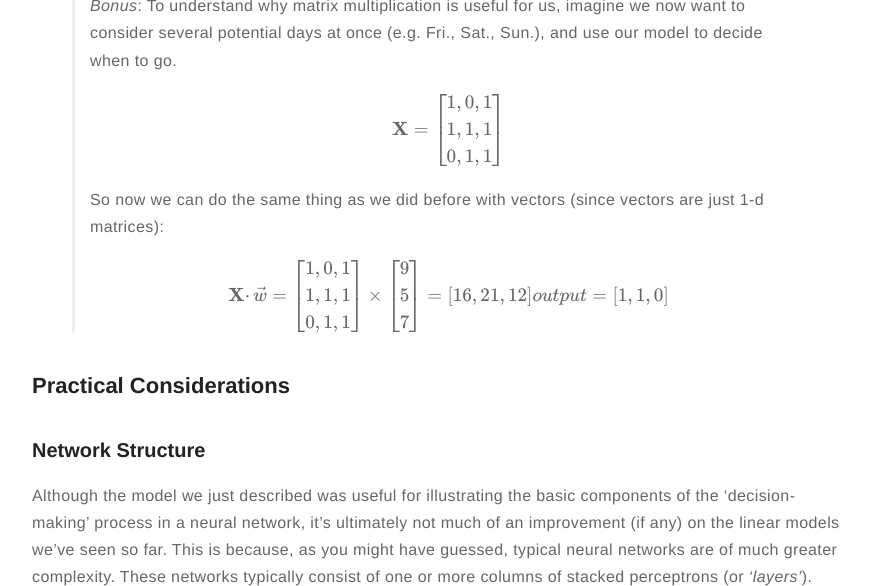
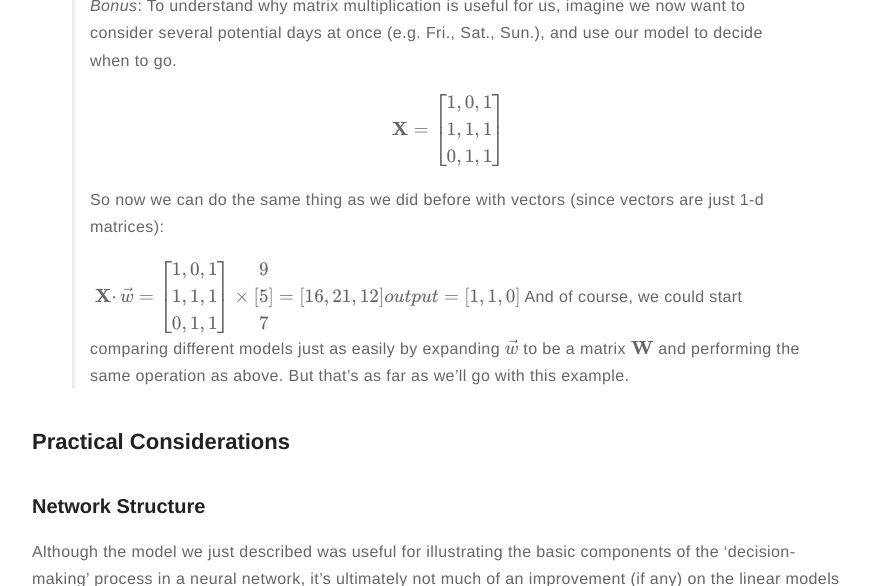
Before and after one commit to meccaLeccaHi/meccaLeccaHi.github.io, a Jekyll site: the page built from _posts/2018-10-30-neural_nets-tensorflow.md, in a window 1280 px wide and 900 px high, scrolled down 7627 px, cut to the strip 0-586 px from the top of the window. Shown: the whole strip, without its empty margins (203-1073 px from the left). Built offline with Jekyll 4.4.1, drawn with Linux system fonts in a browser that asks for light colours; formulas are drawn with MathJax 3; comment, search, counter and statistics services are not loaded; some of the changed text lies outside the part shown.

Commit message:
adding text

```diff
--- a/_posts/2018-10-30-neural_nets-tensorflow.md
+++ b/_posts/2018-10-30-neural_nets-tensorflow.md
@@ -220,7 +220,7 @@ Although these models were structured to behave like neurons, their behavior can
 \vec{w}   = [9,5,1]
 \end{equation*}$$
 
->I'm now in a position to multiply each element in $\vec{x}$ by each element in $\vec{w}$ to get a single output telling me whether I should take the ski trip or not. All that's left is to decide _before-hand_ on some cut-off, above which I will take the trip and below which I will not. Let's use **14** as our cut-off for this example.
+>I'm now in a position to multiply each element in $\vec{x}$ by each element in $\vec{w}$ to get a single output telling me whether I should take the ski trip or not. All that's left is to decide _before-hand_ on some cut-off, above which I will take the trip and below which I will not. Let's use 14 as our cut-off for this example.
 >
 >$$\begin{equation*}
 	threshold = 14 \\
@@ -254,10 +254,11 @@ Although these models were structured to behave like neurons, their behavior can
 >
 >$$\begin{equation*}
     \ \mathbf{X} \cdotp \vec{w} = \begin{bmatrix}1,0,1\\1,1,1\\0,1,1\end{bmatrix}
-    \times \left[\begin{array}{c} 9 \\ 5 \\ 7 \end{array} \right] =
+    \times [\begin{array}{c} 9 \\ 5 \\ 7 \end{array}] =
 	[\begin{array}{c} 16, 21, 12 \end{array}] \\
      output=[\begin{array}{c} 1, 1, 0 \end{array}]
 \end{equation*}$$
+> And of course, we could start comparing different models just as easily by expanding $\vec{w}$ to be a matrix $\mathbf{W}$ and performing the same operation as above. But that's as far as we'll go with this example.
 
 <a id='nn-practical'></a>
 ## Practical Considerations
```
